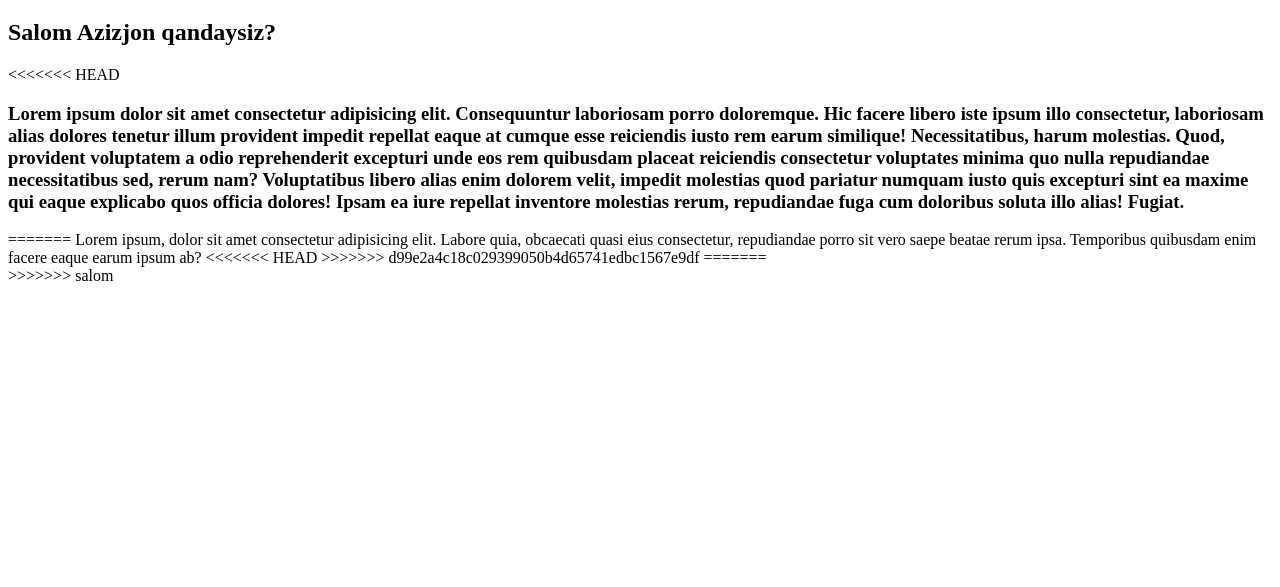
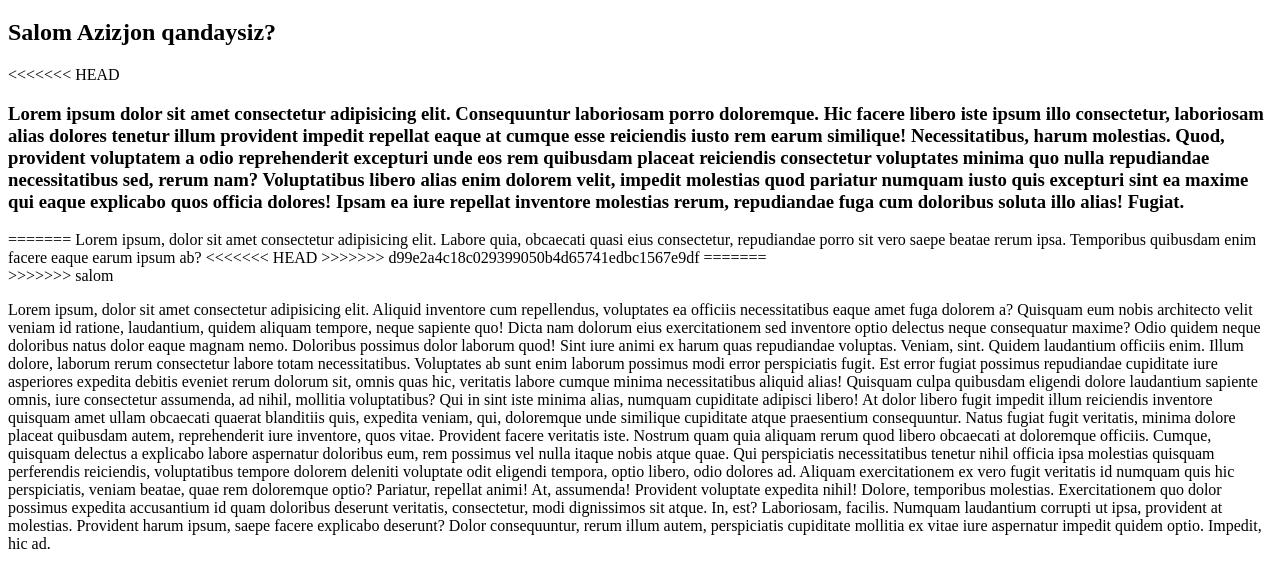
Before and after one commit to A-Fayzullayevich/Collaborative, a plain HTML site: page style.html in a window 1280 px wide. Shown: the part 61-648 px from the top of the page. Drawn offline with Linux system fonts and the light colour scheme.

Commit message:
ha qo`shdim

```diff
--- a/style.html
+++ b/style.html
@@ -9,7 +9,7 @@
   <body>
     <h1>Salom Azizullo</h1>
     <h2>Salom Azizjon qandaysiz?</h2>
-<<<<<<< HEAD
+    <<<<<<< HEAD
     <h3>
       Lorem ipsum dolor sit amet consectetur adipisicing elit. Consequuntur
       laboriosam porro doloremque. Hic facere libero iste ipsum illo
@@ -23,17 +23,52 @@
       explicabo quos officia dolores! Ipsam ea iure repellat inventore molestias
       rerum, repudiandae fuga cum doloribus soluta illo alias! Fugiat.
     </h3>
-=======
-    Lorem ipsum, dolor sit amet consectetur adipisicing elit. Labore quia,
-    obcaecati quasi eius consectetur, repudiandae porro sit vero saepe beatae
-    rerum ipsa. Temporibus quibusdam enim facere eaque earum ipsum ab?
-<<<<<<< HEAD
->>>>>>> d99e2a4c18c029399050b4d65741edbc1567e9df
-=======
+    ======= Lorem ipsum, dolor sit amet consectetur adipisicing elit. Labore
+    quia, obcaecati quasi eius consectetur, repudiandae porro sit vero saepe
+    beatae rerum ipsa. Temporibus quibusdam enim facere eaque earum ipsum ab?
+    <<<<<<< HEAD >>>>>>> d99e2a4c18c029399050b4d65741edbc1567e9df =======
 
     <nav>
-      <a href=""></a><a href=""></a><a href=""></a><a href=""></a><a href=""></a>
+      <a href=""></a><a href=""></a><a href=""></a><a href=""></a
+      ><a href=""></a>
     </nav>
->>>>>>> salom
+    >>>>>>> salom
+    <p>
+      Lorem ipsum, dolor sit amet consectetur adipisicing elit. Aliquid
+      inventore cum repellendus, voluptates ea officiis necessitatibus eaque
+      amet fuga dolorem a? Quisquam eum nobis architecto velit veniam id
+      ratione, laudantium, quidem aliquam tempore, neque sapiente quo! Dicta nam
+      dolorum eius exercitationem sed inventore optio delectus neque consequatur
+      maxime? Odio quidem neque doloribus natus dolor eaque magnam nemo.
+      Doloribus possimus dolor laborum quod! Sint iure animi ex harum quas
+      repudiandae voluptas. Veniam, sint. Quidem laudantium officiis enim. Illum
+      dolore, laborum rerum consectetur labore totam necessitatibus. Voluptates
+      ab sunt enim laborum possimus modi error perspiciatis fugit. Est error
+      fugiat possimus repudiandae cupiditate iure asperiores expedita debitis
+      eveniet rerum dolorum sit, omnis quas hic, veritatis labore cumque minima
+      necessitatibus aliquid alias! Quisquam culpa quibusdam eligendi dolore
+      laudantium sapiente omnis, iure consectetur assumenda, ad nihil, mollitia
+      voluptatibus? Qui in sint iste minima alias, numquam cupiditate adipisci
+      libero! At dolor libero fugit impedit illum reiciendis inventore quisquam
+      amet ullam obcaecati quaerat blanditiis quis, expedita veniam, qui,
+      doloremque unde similique cupiditate atque praesentium consequuntur. Natus
+      fugiat fugit veritatis, minima dolore placeat quibusdam autem,
+      reprehenderit iure inventore, quos vitae. Provident facere veritatis iste.
+      Nostrum quam quia aliquam rerum quod libero obcaecati at doloremque
+      officiis. Cumque, quisquam delectus a explicabo labore aspernatur
+      doloribus eum, rem possimus vel nulla itaque nobis atque quae. Qui
+      perspiciatis necessitatibus tenetur nihil officia ipsa molestias quisquam
+      perferendis reiciendis, voluptatibus tempore dolorem deleniti voluptate
+      odit eligendi tempora, optio libero, odio dolores ad. Aliquam
+      exercitationem ex vero fugit veritatis id numquam quis hic perspiciatis,
+      veniam beatae, quae rem doloremque optio? Pariatur, repellat animi! At,
+      assumenda! Provident voluptate expedita nihil! Dolore, temporibus
+      molestias. Exercitationem quo dolor possimus expedita accusantium id quam
+      doloribus deserunt veritatis, consectetur, modi dignissimos sit atque. In,
+      est? Laboriosam, facilis. Numquam laudantium corrupti ut ipsa, provident
+      at molestias. Provident harum ipsum, saepe facere explicabo deserunt?
+      Dolor consequuntur, rerum illum autem, perspiciatis cupiditate mollitia ex
+      vitae iure aspernatur impedit quidem optio. Impedit, hic ad.
+    </p>
   </body>
 </html>
```
